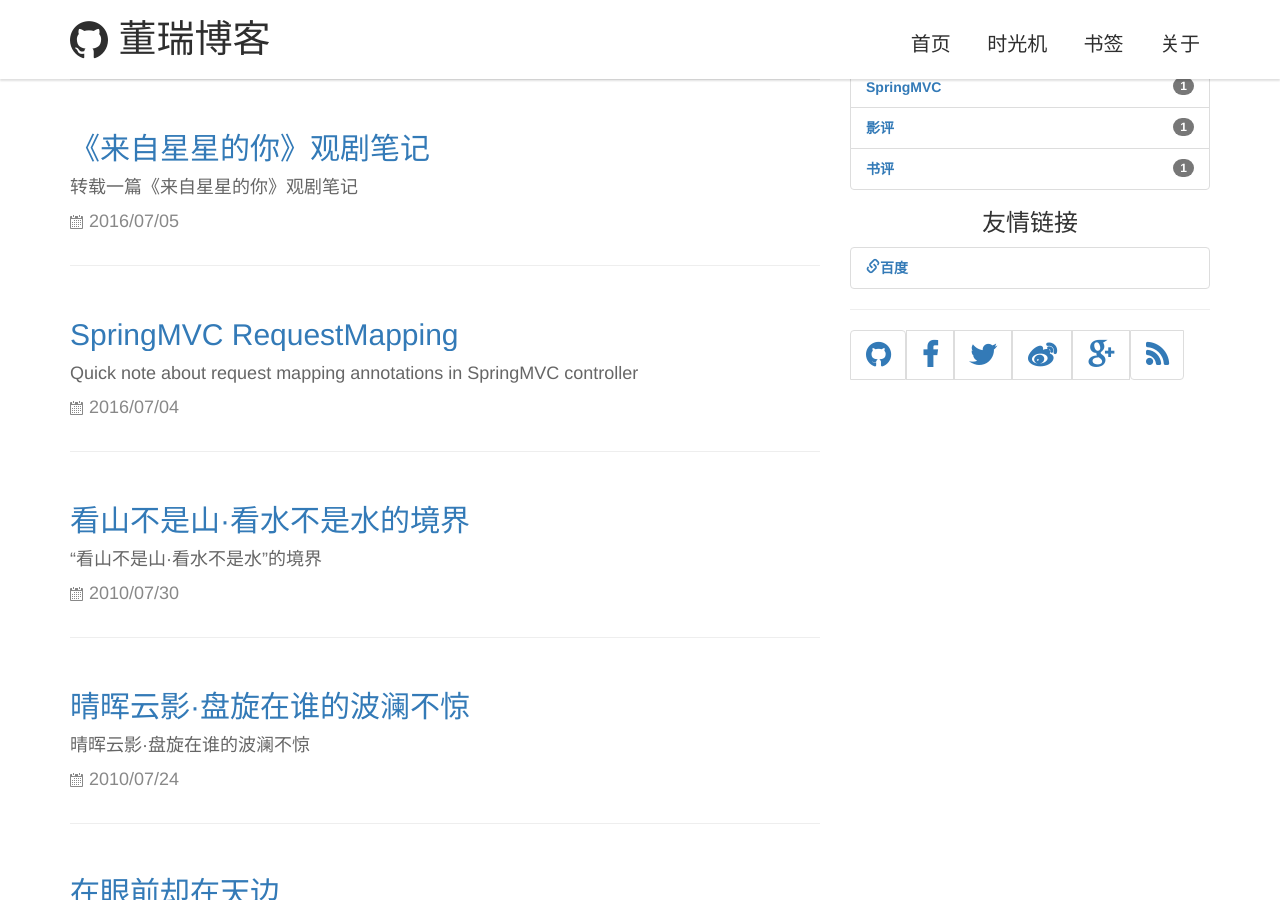
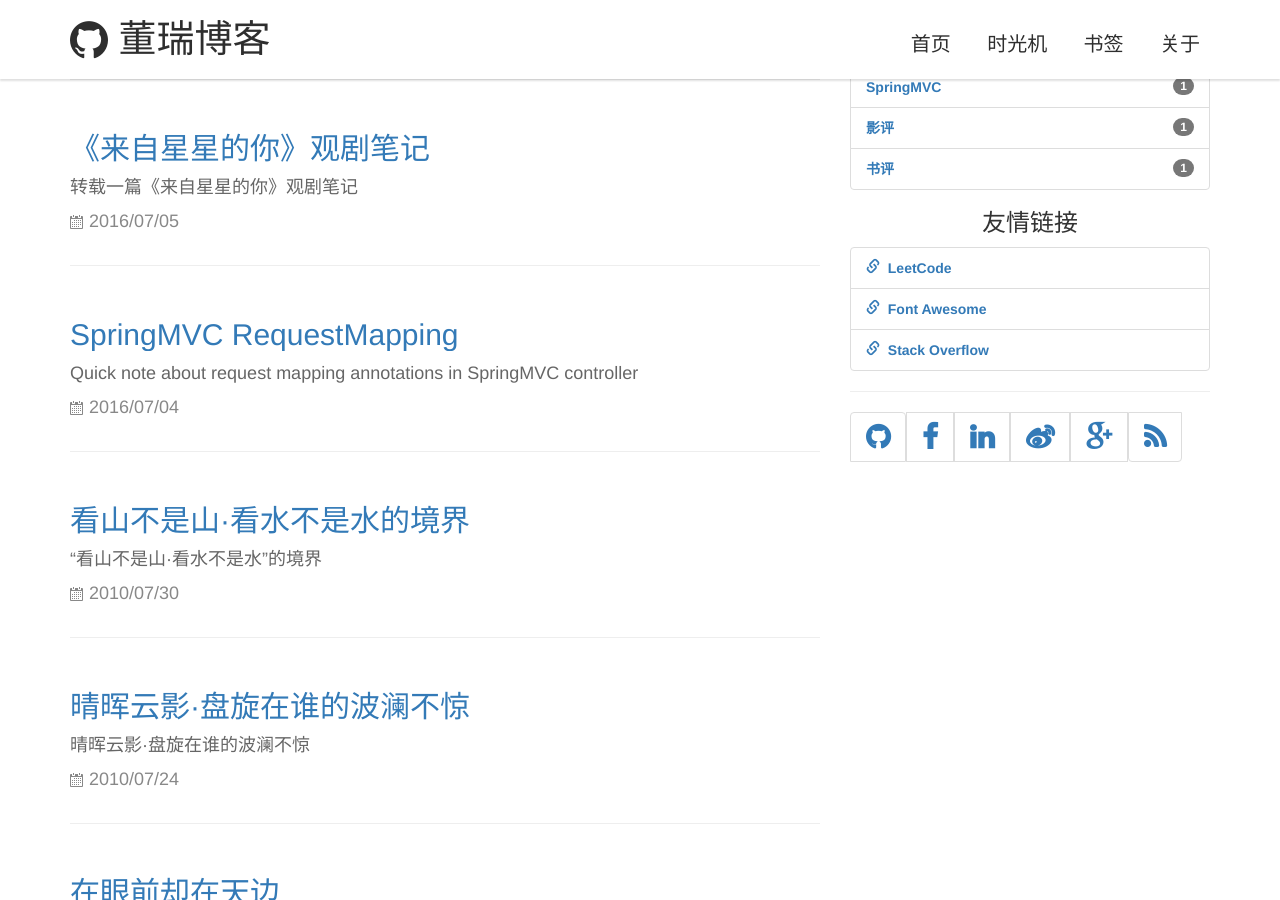
Before and after one commit to yifenzhong/imrui.github.io, a Jekyll site: the page built from index.html, in a window 1280 px wide and 900 px high, scrolled down 574 px. Built offline with Jekyll 4.4.1, drawn with Linux system fonts in a browser that asks for light colours; the list of posts is cut into pages by our own code; comment, search, counter and statistics services are not loaded.

Commit message:
change  links

```diff
--- a/_config.yml
+++ b/_config.yml
@@ -24,7 +24,7 @@ facebook_url: https://www.facebook.com/rui.dong.507
 twitter_url: https://twitter.com/imruido
 weibo_url: http://weibo.com/qlcr
 linkedin_url: https://cn.linkedin.com/in/imrui
-google_plugs_url: https://plus.google.com/u/0/103103594124075490506/posts
+google_plus_url: https://plus.google.com/u/0/103103594124075490506/posts
 
 # Disque
 disque: imrui.disqus.com
@@ -62,8 +62,17 @@ links_name: 友情链接
 
 links:
   -
-    href: http://www.baidu.com
-    label: 百度
+    href: https://leetcode.com/
+    label: LeetCode
+
+  -
+    href: http://fontawesome.io/
+    label: Font Awesome
+
+  -
+    href: https://stackoverflow.com/
+    label: Stack Overflow
+
 
 # Google Analytics
 google_tracking_id: 'UA-80328712-1'
--- a/_includes/about.html
+++ b/_includes/about.html
@@ -21,6 +21,9 @@
                 </li>
                 <li class="list-group-item">
                     <i class="fa fa-weibo fa-2x pull-left"></i><a href="{{ site.weibo_url }}" target="_blank">{{ site.weibo_url }}</a>
+                </li>
+                <li class="list-group-item">
+                    <i class="fa fa-twitter fa-2x pull-left"></i><a href="{{ site.twitter_url }}" target="_blank">{{ site.twitter_url }}</a>
                 </li>
             </ul>
         </div>
--- a/_includes/sidebar-contact.html
+++ b/_includes/sidebar-contact.html
@@ -8,13 +8,13 @@
             <a class="fa fa-facebook fa-2x" href="{{ site.facebook_url }}" target="_blank"></a>
         </li>
         <li class="list-group-item">
-            <a class="fa fa-twitter fa-2x" href="{{ site.twitter_url }}" target="_blank"></a>
+            <a class="fa fa-linkedin fa-2x" href="{{ site.linkedin_url }}" target="_blank"></a>
         </li>
         <li class="list-group-item">
             <a class="fa fa-weibo fa-2x" href="{{ site.weibo_url }}" target="_blank"></a>
         </li>
         <li class="list-group-item">
-            <a class="fa fa-google-plus fa-2x" href="{{ site.google_plugs_url }}" target="_blank"></a>
+            <a class="fa fa-google-plus fa-2x" href="{{ site.google_plus_url }}" target="_blank"></a>
         </li>
         <li class="list-group-item">
             <a class="fa fa-rss fa-2x" href="/feed.xml" target="_blank"></a>
--- a/_includes/sidebar-links.html
+++ b/_includes/sidebar-links.html
@@ -5,7 +5,8 @@
         {% for link in site.links %}
         <li class="list-group-item">
             <a href="{{ link.href }}" target="_blank" title="{{ link.label }}">
-                <span class="glyphicon glyphicon-link pull-left"></span>{{ link.label }}
+                <i class="glyphicon glyphicon-link pull-left"></i>&nbsp;
+                <span>{{ link.label }}</span>
             </a>
         </li>
         {% endfor %}
```
